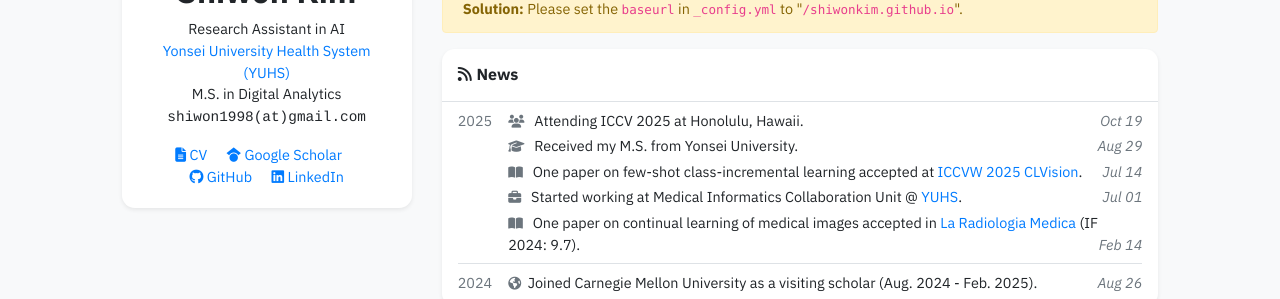
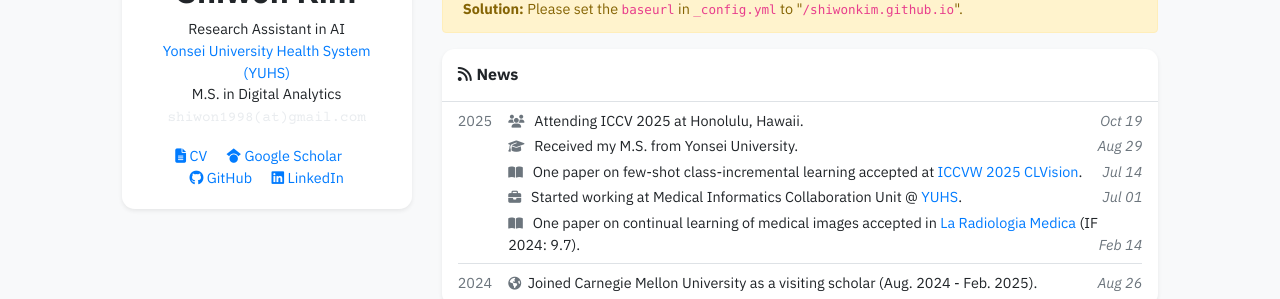
Before and after one commit to shiwonkim/shiwonkim.github.io, a Jekyll site: the page built from index.html, in a window 1280 px wide. Shown: the part 480-779 px from the top of the page. Built offline with Jekyll 4.4.1, drawn with Linux system fonts in a browser that asks for light colours; nearby versions of some CDN libraries; some web fonts are replaced; a style sheet for code colours, icons or effects is not loaded.

Commit message:
edit profile

```diff
--- a/_layouts/default.html
+++ b/_layouts/default.html
@@ -12,9 +12,9 @@
     <link rel="stylesheet" href="https://cdnjs.cloudflare.com/ajax/libs/academicons/1.9.1/css/academicons.min.css" integrity="sha512-b1ASx0WHgVFL5ZQhTgiPWX+68KjS38Jk87jg7pe+qC7q9YkEtFq0z7xCglv7qGIs/68d3mAp+StfC8WKC5SSAg==" crossorigin="anonymous" />
     <link rel="preconnect" href="https://fonts.googleapis.com">
     <link rel="preconnect" href="https://fonts.gstatic.com" crossorigin>
+    <link href="https://fonts.googleapis.com/css2?family=Courier+Prime:ital,wght@0,400;0,700;1,400;1,700&family=IBM+Plex+Sans:ital,wght@0,100..700;1,100..700&family=Zilla+Slab+Highlight:wght@400;700&display=swap" rel="stylesheet">
     <link href="https://fonts.googleapis.com/css2?family=Lato:ital,wght@0,300;0,400;0,700;0,900;1,300;1,400;1,700;1,900&family=Raleway:ital,wght@0,300;0,400;0,500;1,300;1,400;1,500&display=swap" rel="stylesheet">
     <link href="https://fonts.googleapis.com/css2?family=Alan+Sans:wght@300..900&family=Source+Sans+3:ital,wght@0,200..900;1,200..900&display=swap" rel="stylesheet">
-    <link href="https://fonts.googleapis.com/css2?family=IBM+Plex+Sans:ital,wght@0,100..700;1,100..700&family=Zilla+Slab+Highlight:wght@400;700&display=swap" rel="stylesheet">
     <link rel="stylesheet" href="https://cdn.jsdelivr.net/npm/katex@0.16.11/dist/katex.min.css" integrity="sha384-nB0miv6/jRmo5UMMR1wu3Gz6NLsoTkbqJghGIsx//Rlm+ZU03BU6SQNC66uf4l5+" crossorigin="anonymous">
     <link rel="stylesheet" href="{{ '/assets/css/global.css' | relative_url }}">
 
--- a/assets/css/global.css
+++ b/assets/css/global.css
@@ -90,5 +90,6 @@
 }
 
 .email-text {
-    font-family: 'Courier', monospace;
+    font-family: "Courier Prime", monospace;
+    color: #e9ecef;
 }
```
